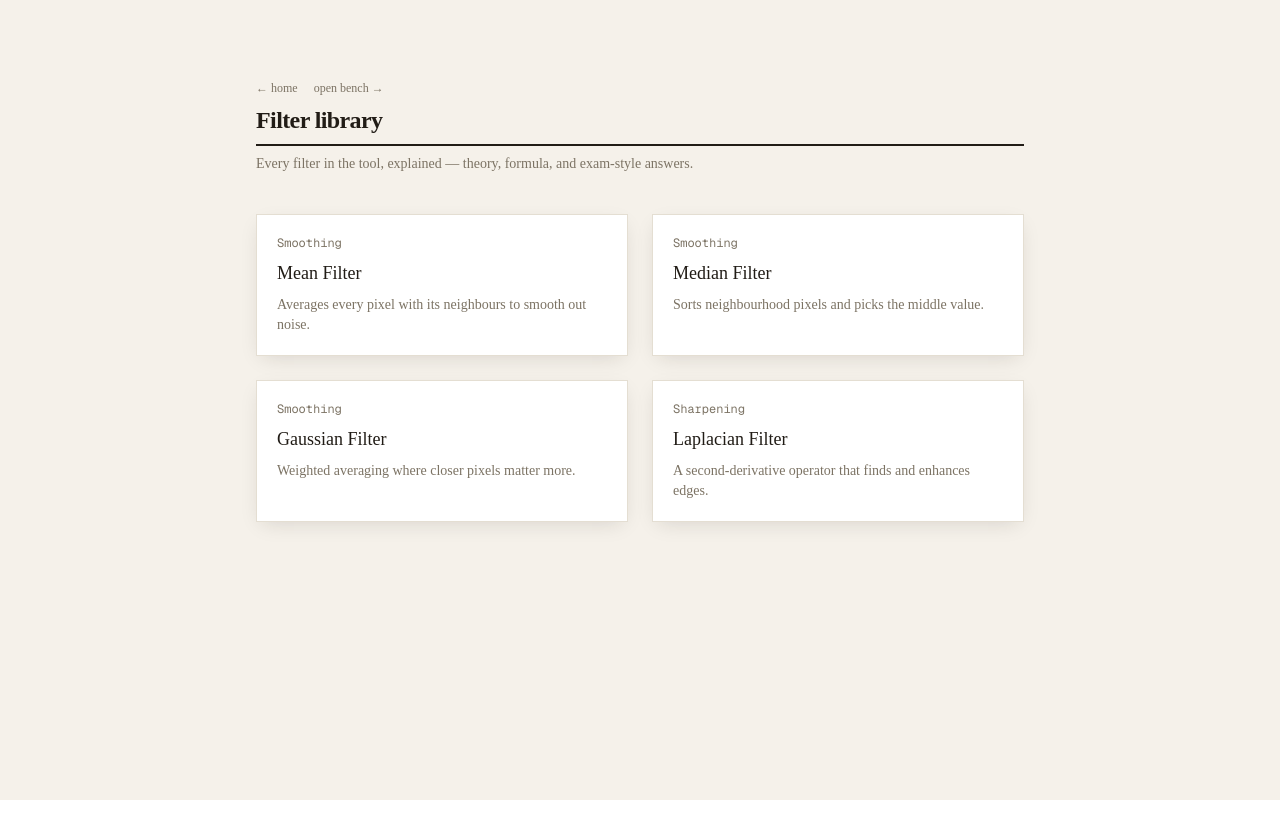
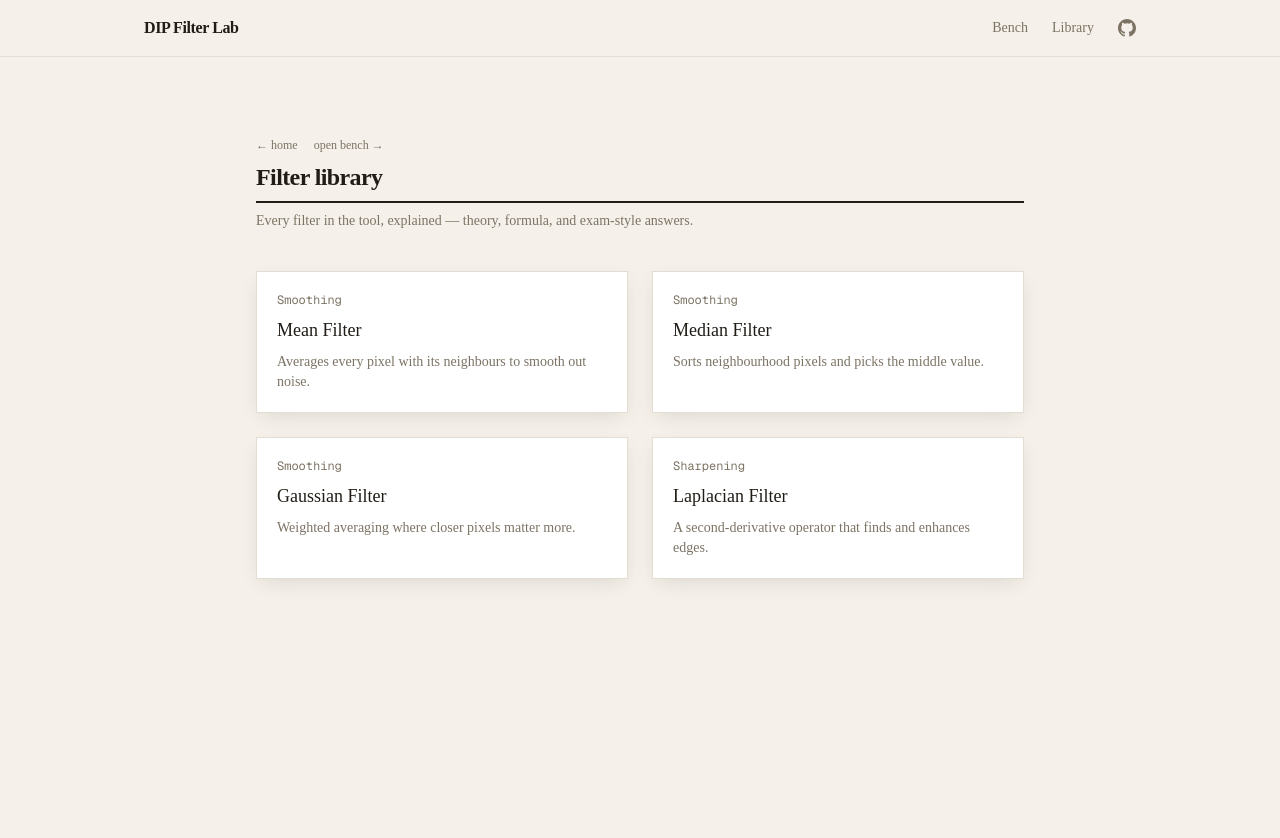
Before and after one commit to tanzid-48/dip-filter-tool, a Next.js app in the folder frontend/: page /filters in a window 1280 px wide. Shown: the top 838 px of the page. Before the commit the page ends 800 px from the top, so only its background shows below. Built offline with nearby package versions, Linux system fonts and the light colour scheme.

Commit message:
fix: replace lucide-react Github icon with self-contained inline SVG

```diff
--- a/frontend/src/app/layout.tsx
+++ b/frontend/src/app/layout.tsx
@@ -1,6 +1,8 @@
 import type { Metadata } from "next";
 import { Geist, Geist_Mono } from "next/font/google";
 import "./globals.css";
+
+import Navbar from "@/components/shared/Navbar";
 
 const geistSans = Geist({
   variable: "--font-geist-sans",
@@ -23,7 +25,10 @@ export default function RootLayout({ children }: LayoutProps<"/">) {
       lang="en"
       className={`${geistSans.variable} ${geistMono.variable} h-full antialiased`}
     >
-      <body className="min-h-full flex flex-col">{children}</body>
+      <body className="min-h-full flex flex-col">
+        <Navbar />
+        {children}
+      </body>
     </html>
   );
 }
--- /dev/null
+++ b/frontend/src/components/shared/Navbar.tsx
@@ -0,0 +1,97 @@
+"use client";
+
+import { useState } from "react";
+import Link from "next/link";
+import { Menu, X } from "lucide-react";
+
+const NAV_LINKS = [
+  { href: "/bench", label: "Bench" },
+  { href: "/filters", label: "Library" },
+];
+
+function GithubIcon({ className }: { className?: string }) {
+  return (
+    <svg
+      viewBox="0 0 24 24"
+      fill="currentColor"
+      className={className}
+      aria-hidden="true"
+    >
+      <path d="M12 0C5.37 0 0 5.37 0 12c0 5.3 3.44 9.8 8.21 11.39.6.11.82-.26.82-.58 0-.29-.01-1.04-.02-2.04-3.34.73-4.04-1.61-4.04-1.61-.55-1.39-1.34-1.76-1.34-1.76-1.09-.75.08-.73.08-.73 1.21.08 1.84 1.24 1.84 1.24 1.07 1.84 2.81 1.3 3.49 1 .11-.78.42-1.3.76-1.6-2.67-.3-5.47-1.33-5.47-5.93 0-1.31.47-2.38 1.24-3.22-.12-.3-.54-1.53.12-3.19 0 0 1.01-.32 3.3 1.23a11.5 11.5 0 0 1 6 0c2.29-1.55 3.3-1.23 3.3-1.23.66 1.66.24 2.89.12 3.19.77.84 1.24 1.91 1.24 3.22 0 4.61-2.8 5.63-5.48 5.92.43.37.81 1.1.81 2.22 0 1.6-.02 2.89-.02 3.29 0 .32.22.7.83.58C20.56 21.79 24 17.3 24 12c0-6.63-5.37-12-12-12Z" />
+    </svg>
+  );
+}
+
+export default function Navbar() {
+  const [isOpen, setIsOpen] = useState(false);
+
+  return (
+    <nav className="w-full border-b border-[#E4DED2] bg-[#F5F1EA]">
+      <div className="max-w-5xl mx-auto px-4 flex items-center justify-between h-14">
+        <Link
+          href="/"
+          className="font-semibold tracking-tight text-[#211C16]"
+          onClick={() => setIsOpen(false)}
+        >
+          DIP Filter Lab
+        </Link>
+
+        {/* Desktop links */}
+        <div className="hidden sm:flex items-center gap-6">
+          {NAV_LINKS.map((link) => (
+            <Link
+              key={link.href}
+              href={link.href}
+              className="text-sm text-[#7C7364] hover:text-[#211C16] transition-colors"
+            >
+              {link.label}
+            </Link>
+          ))}
+          <a
+            href="https://github.com/tanzid-48/dip-filter-tool"
+            target="_blank"
+            rel="noopener noreferrer"
+            aria-label="View source on GitHub"
+            className="text-[#7C7364] hover:text-[#211C16] transition-colors"
+          >
+            <GithubIcon className="h-4.5 w-4.5" />
+          </a>
+        </div>
+
+        {/* Mobile toggle */}
+        <button
+          onClick={() => setIsOpen(!isOpen)}
+          aria-label={isOpen ? "Close menu" : "Open menu"}
+          className="sm:hidden text-[#211C16]"
+        >
+          {isOpen ? <X className="h-5 w-5" /> : <Menu className="h-5 w-5" />}
+        </button>
+      </div>
+
+      {/* Mobile menu */}
+      {isOpen && (
+        <div className="sm:hidden border-t border-[#E4DED2] px-4 py-4 flex flex-col gap-4">
+          {NAV_LINKS.map((link) => (
+            <Link
+              key={link.href}
+              href={link.href}
+              onClick={() => setIsOpen(false)}
+              className="text-sm text-[#211C16]"
+            >
+              {link.label}
+            </Link>
+          ))}
+          <a
+            href="https://github.com/tanzid-48/dip-filter-tool"
+            target="_blank"
+            rel="noopener noreferrer"
+            className="flex items-center gap-2 text-sm text-[#211C16]"
+          >
+            <GithubIcon className="h-4 w-4" />
+            GitHub
+          </a>
+        </div>
+      )}
+    </nav>
+  );
+}
```
